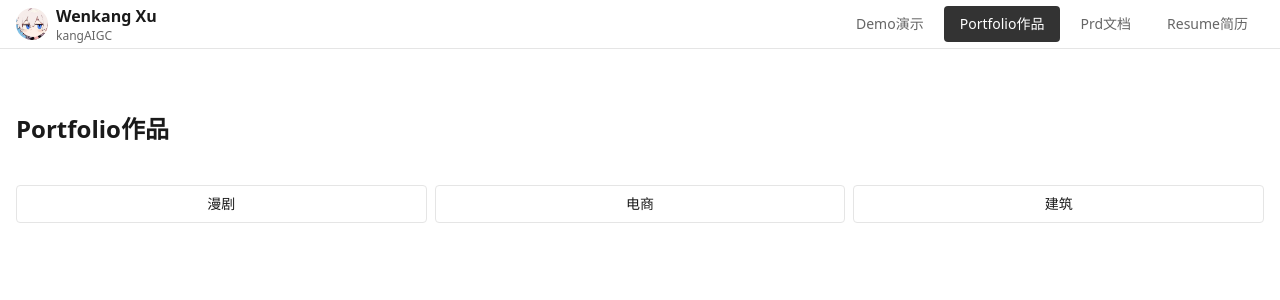
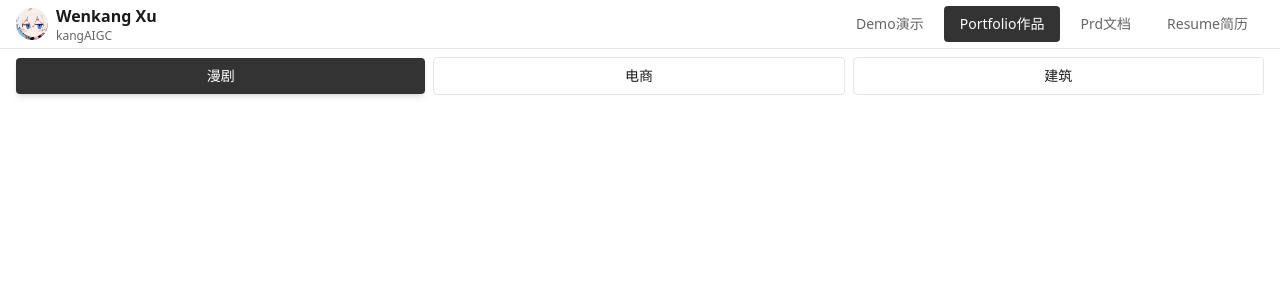
Before and after one commit to kangAIGC/me, a Next.js app: page /portfolio in a window 1280 px wide. Shown: the top 300 px of the page. Built offline with nearby package versions, Linux system fonts and the light colour scheme.

Commit message:
Remove Portfolio h1, align buttons with Demo/Prd module style

```diff
--- a/src/components/PortfolioPage.tsx
+++ b/src/components/PortfolioPage.tsx
@@ -1,20 +1,32 @@
+'use client';
+
+import { useState } from 'react';
+
 const PORTFOLIO_CATEGORIES = ['漫剧', '电商', '建筑'] as const;
+type PortfolioCategory = (typeof PORTFOLIO_CATEGORIES)[number];
 
 export function PortfolioPage() {
+  const [activeCategory, setActiveCategory] = useState<PortfolioCategory>('漫剧');
+
   return (
-    <main className="mx-auto w-full max-w-7xl flex-1 px-4 py-16">
-      <h1 className="text-2xl font-bold text-[#1A1A1A]">Portfolio作品</h1>
-      <div className="mt-10 flex gap-2">
+    <div className="flex flex-col flex-1 min-h-screen">
+      {/* 分类切换按钮 —— 与 Demo页/Prd页 产品按钮的样式和位置保持一致 */}
+      <div className="shrink-0 flex items-center justify-center gap-2 py-2 w-full max-w-7xl mx-auto px-4">
         {PORTFOLIO_CATEGORIES.map((category) => (
           <button
             key={category}
             type="button"
-            className="flex-1 rounded px-4 py-2 text-sm font-medium transition-all bg-white text-[#1A1A1A] border border-[#E5E5E5] hover:bg-[#F5F5F5]"
+            onClick={() => setActiveCategory(category)}
+            className={`flex-1 rounded px-4 py-2 text-sm font-medium transition-all ${
+              activeCategory === category
+                ? 'bg-[#333333] text-white shadow-md'
+                : 'bg-white text-[#1A1A1A] border border-[#E5E5E5] hover:bg-[#F5F5F5]'
+            }`}
           >
             {category}
           </button>
         ))}
       </div>
-    </main>
+    </div>
   );
 }
```
